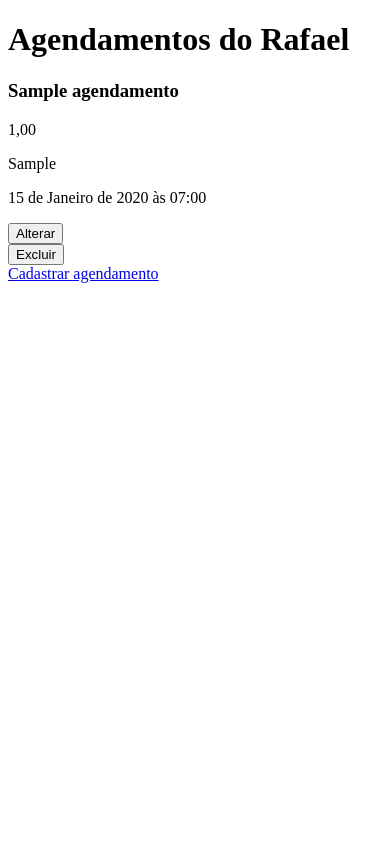
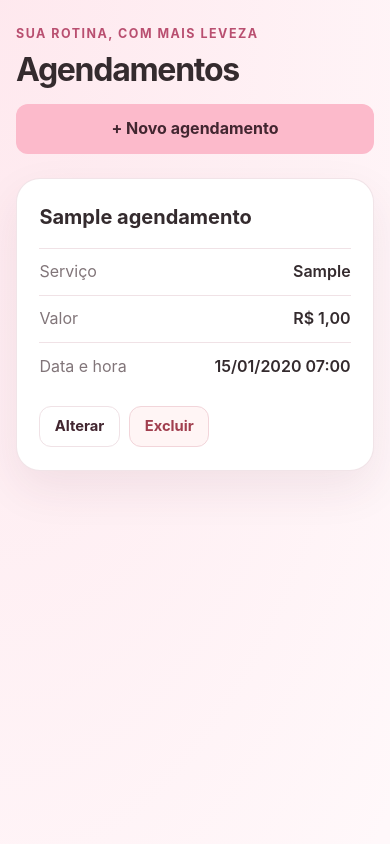
Before and after one commit to ijoeycf/Projeto-Avaliativo-Django, a Django app: page /agendamentos in a window 390 px wide. Run offline with Django 5.2, Linux system fonts and the light colour scheme; tables that the repository leaves empty hold one stand-in row (values such as "Sample post").

Commit message:
Adicionado CSS

```diff
--- a/Projeto/urls.py
+++ b/Projeto/urls.py
@@ -28,7 +28,7 @@ urlpatterns = [
     path('admin/', admin.site.urls),
     path('', home, name='home'),
     path('agendamentos', agendamentos, name='agendamentos'),
-    path('formulario', cadastraAgendamento, name='formulario'),
+    path('/formulario', cadastraAgendamento, name='formulario'),
     path('agendamentos/<int:id>/editar', editaAgendamento, name='editaAgendamento'),
     path('agendamentos/<int:id>/excluir', excluiAgendamento, name='excluiAgendamento'),
 ]
--- /dev/null
+++ b/core/static/css/style.css
@@ -0,0 +1,284 @@
+:root {
+    color-scheme: light;
+    --pink: #FCBACB;
+    --pink-dark: #b94f70;
+    --pink-light: #fff0f4;
+    --ink: #342b2e;
+    --muted: #817579;
+    --surface: #ffffff;
+    --background: #fff8fa;
+    --border: #f0e2e6;
+    --shadow: 0 18px 45px rgba(90, 43, 58, 0.08);
+}
+
+* {
+    box-sizing: border-box;
+}
+
+body {
+    min-height: 100vh;
+    margin: 0;
+    background:
+        radial-gradient(ellipse at top left, rgba(252, 186, 203, 0.25), transparent 34rem),
+        var(--background);
+    color: var(--ink);
+    font-family: Inter, "Segoe UI", Arial, sans-serif;
+    line-height: 1.6;
+}
+
+a {
+    color: var(--pink-dark);
+    text-decoration: none;
+}
+
+a:hover {
+    color: #923750;
+}
+
+.page-shell {
+    width: min(100% - 2rem, 1040px);
+    margin: 0 auto;
+    padding: 3rem 0;
+}
+
+.eyebrow {
+    margin: 0 0 0.5rem;
+    color: var(--pink-dark);
+    font-size: 0.78rem;
+    font-weight: 700;
+    letter-spacing: 0.12em;
+    text-transform: uppercase;
+}
+
+h1,
+h2,
+h3,
+p {
+    margin-top: 0;
+}
+
+h1 {
+    margin-bottom: 0.75rem;
+    font-size: clamp(2rem, 5vw, 3.2rem);
+    line-height: 1.12;
+    letter-spacing: -0.04em;
+}
+
+.intro {
+    max-width: 38rem;
+    color: var(--muted);
+    font-size: 1.05rem;
+}
+
+.hero-card,
+.form-card,
+.appointment-card {
+    border: 1px solid rgba(240, 226, 230, 0.9);
+    border-radius: 24px;
+    background: var(--surface);
+    box-shadow: var(--shadow);
+}
+
+.hero-card {
+    display: grid;
+    grid-template-columns: 1.1fr 0.9fr;
+    align-items: center;
+    gap: 2rem;
+    overflow: hidden;
+    padding: clamp(1.5rem, 5vw, 3.5rem);
+}
+
+.hero-image {
+    display: block;
+    width: 100%;
+    max-height: 370px;
+    border-radius: 18px;
+    object-fit: cover;
+    background: var(--pink-light);
+}
+
+.button,
+button {
+    display: inline-flex;
+    align-items: center;
+    justify-content: center;
+    min-height: 44px;
+    padding: 0.7rem 1.15rem;
+    border: 1px solid transparent;
+    border-radius: 12px;
+    background: var(--pink);
+    color: #422630;
+    font: inherit;
+    font-weight: 700;
+    cursor: pointer;
+    transition: transform 150ms ease, background-color 150ms ease, box-shadow 150ms ease;
+}
+
+.button:hover,
+button:hover {
+    transform: translateY(-1px);
+    background: #f6a7bb;
+    box-shadow: 0 8px 18px rgba(185, 79, 112, 0.16);
+    color: #422630;
+}
+
+.button-secondary {
+    border-color: var(--border);
+    background: #ffffff;
+}
+
+.button-secondary:hover {
+    background: var(--pink-light);
+}
+
+.button-danger {
+    border-color: #f2d5da;
+    background: #fff5f5;
+    color: #a13e4e;
+}
+
+.button-danger:hover {
+    background: #ffe5e8;
+    color: #8d293a;
+}
+
+.page-heading {
+    display: flex;
+    align-items: end;
+    justify-content: space-between;
+    gap: 1rem;
+    margin-bottom: 1.5rem;
+}
+
+.page-heading h1 {
+    margin-bottom: 0;
+}
+
+.appointment-list {
+    display: grid;
+    grid-template-columns: repeat(auto-fit, minmax(min(100%, 280px), 1fr));
+    gap: 1rem;
+}
+
+.appointment-card {
+    padding: 1.4rem;
+}
+
+.appointment-card h2 {
+    margin-bottom: 0.9rem;
+    font-size: 1.25rem;
+}
+
+.appointment-detail {
+    display: flex;
+    justify-content: space-between;
+    gap: 1rem;
+    margin: 0;
+    padding: 0.65rem 0;
+    border-top: 1px solid var(--border);
+    color: var(--muted);
+}
+
+.appointment-detail strong {
+    color: var(--ink);
+    font-weight: 600;
+    text-align: right;
+}
+
+.appointment-actions {
+    display: flex;
+    flex-wrap: wrap;
+    gap: 0.6rem;
+    margin-top: 1rem;
+}
+
+.appointment-actions form {
+    margin: 0;
+}
+
+.appointment-actions .button,
+.appointment-actions button {
+    min-height: 40px;
+    padding: 0.5rem 0.9rem;
+    font-size: 0.92rem;
+}
+
+.empty-state {
+    grid-column: 1 / -1;
+    padding: 2.5rem 1.5rem;
+    border: 1px dashed #e8cbd3;
+    border-radius: 20px;
+    background: rgba(255, 255, 255, 0.75);
+    color: var(--muted);
+    text-align: center;
+}
+
+.form-page {
+    max-width: 680px;
+}
+
+.form-card {
+    padding: clamp(1.4rem, 5vw, 2.5rem);
+}
+
+.form-card form p {
+    margin-bottom: 1.15rem;
+}
+
+.form-card label {
+    display: block;
+    margin-bottom: 0.4rem;
+    font-weight: 600;
+}
+
+.form-card input,
+.form-card textarea,
+.form-card select {
+    width: 100%;
+    padding: 0.75rem 0.85rem;
+    border: 1px solid var(--border);
+    border-radius: 10px;
+    background: #fffdfd;
+    color: var(--ink);
+    font: inherit;
+}
+
+.form-card input:focus,
+.form-card textarea:focus,
+.form-card select:focus {
+    border-color: var(--pink-dark);
+    outline: 3px solid rgba(252, 186, 203, 0.35);
+}
+
+.form-card .helptext,
+.form-card ul {
+    color: var(--muted);
+    font-size: 0.9rem;
+}
+
+.form-actions {
+    display: flex;
+    flex-wrap: wrap;
+    align-items: center;
+    gap: 0.75rem;
+    margin-top: 1.5rem;
+}
+
+@media (max-width: 680px) {
+    .page-shell {
+        padding: 1.5rem 0;
+    }
+
+    .hero-card {
+        grid-template-columns: 1fr;
+    }
+
+    .hero-image {
+        max-height: 280px;
+    }
+
+    .page-heading {
+        align-items: stretch;
+        flex-direction: column;
+    }
+}
--- a/core/templates/agendamentos.html
+++ b/core/templates/agendamentos.html
@@ -1,35 +1,54 @@
 <!DOCTYPE html>
-<html lang="pt-br">
+<html lang="pt-BR">
 <head>
     <meta charset="UTF-8">
     <meta name="viewport" content="width=device-width, initial-scale=1.0">
-    <title>Document</title>
+    <meta name="theme-color" content="#FCBACB">
+    <title>Agendamentos | Rafael</title>
+    {% load static %}
+    <link rel="stylesheet" href="{% static 'css/style.css' %}">
 </head>
 <body>
+    <main class="page-shell">
+        <header class="page-heading">
+            <div>
+                <p class="eyebrow">Sua rotina, com mais leveza</p>
+                <h1>Agendamentos</h1>
+            </div>
+            <a class="button" href="{% url 'formulario' %}">+ Novo agendamento</a>
+        </header>
 
-    <h1>Agendamentos do Rafael</h1>
-
+        <section class="appointment-list" aria-label="Lista de agendamentos">
             {% for agendamento in agendamentos %}
-        <div class="agendamento">
-            <h3>{{ agendamento.nomeCliente }}</h3>
-            <p>{{ agendamento.preco }}</p>
-            <p>{{ agendamento.servico }}</p>
-            <p>{{ agendamento.dataAgendada }}</p>
-            <form method="get" action="{% url 'editaAgendamento' agendamento.id %}">
-                <button type="submit">Alterar</button>
-            </form>
+                <article class="appointment-card">
+                    <h2>{{ agendamento.nomeCliente }}</h2>
+                    <p class="appointment-detail">
+                        <span>Serviço</span>
+                        <strong>{{ agendamento.servico }}</strong>
+                    </p>
+                    <p class="appointment-detail">
+                        <span>Valor</span>
+                        <strong>R$ {{ agendamento.preco }}</strong>
+                    </p>
+                    <p class="appointment-detail">
+                        <span>Data e hora</span>
+                        <strong>{{ agendamento.dataAgendada|date:"d/m/Y H:i" }}</strong>
+                    </p>
+                    <div class="appointment-actions">
+                        <a class="button button-secondary"
+                           href="{% url 'editaAgendamento' agendamento.id %}">
+                            Alterar
+                        </a>
                         <form method="post" action="{% url 'excluiAgendamento' agendamento.id %}">
                             {% csrf_token %}
-                <button type="submit">Excluir</button>
+                            <button class="button-danger" type="submit">Excluir</button>
                         </form>
                     </div>
+                </article>
             {% empty %}
-        <p>Nenhum agendamento cadastrado.</p>
+                <p class="empty-state">Nenhum agendamento cadastrado ainda.</p>
             {% endfor %}
-
-    <a href="{% url 'formulario' %}">
-        Cadastrar agendamento
-    </a>
-
+        </section>
+    </main>
 </body>
 </html>
```
Also changed, not shown: core/templates/formulario.html (+16 -10 lines), core/templates/index.html (+22 -19 lines), db.sqlite3. Lines whose indentation alone changed are shown as unchanged.
